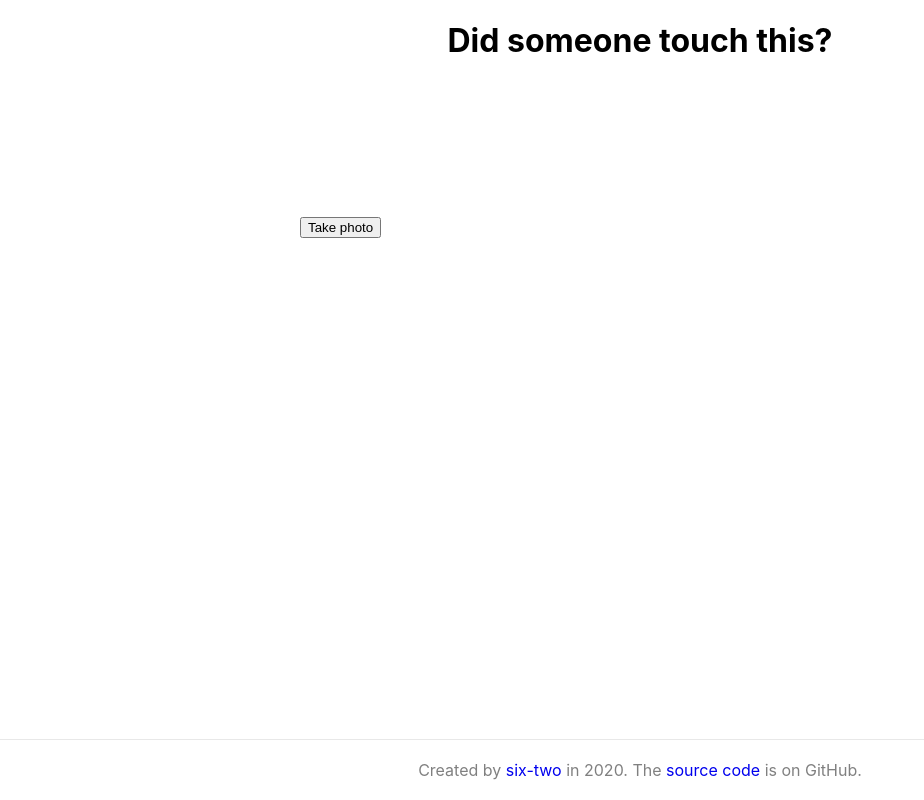
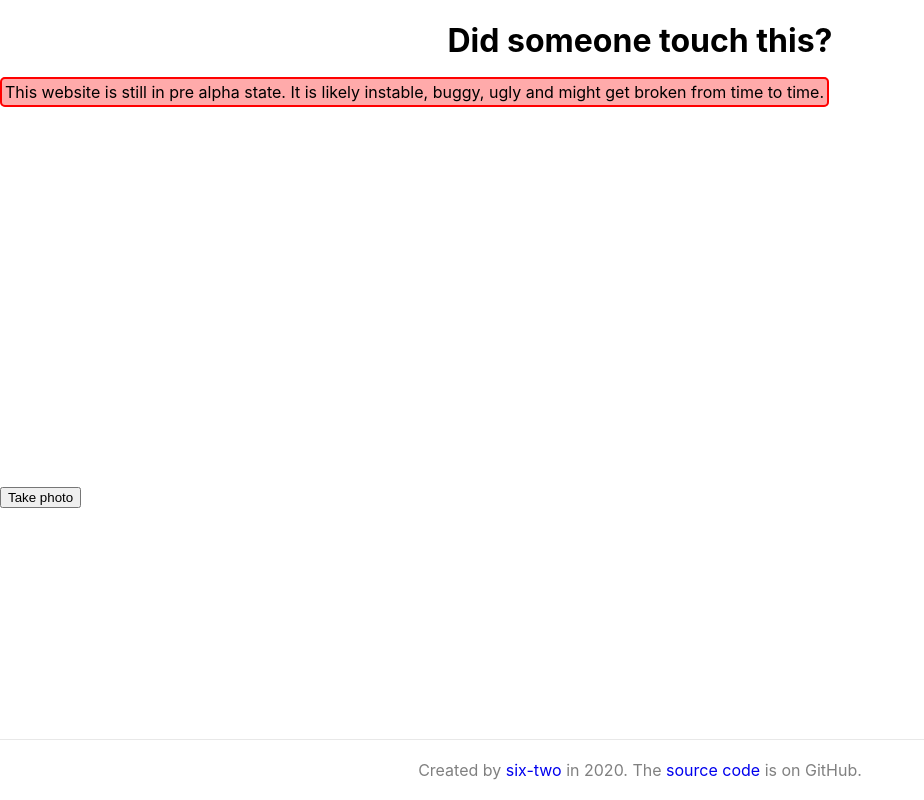
Before and after one commit to six-two/react_did_someone_touch_this, a React (Create React App) app: page / in a window 1280 px wide. Shown: the whole page, without its empty margins (0-924 px from the left). Built offline with nearby package versions, Linux system fonts and the light colour scheme; no server answers.

Commit message:
Switched to SASS. Misc small fixes. Added pre alpha warning message

```diff
--- a/package.json
+++ b/package.json
@@ -13,6 +13,7 @@
     "@types/react-dom": "^16.9.8",
     "@types/react-redux": "^7.1.9",
     "@types/resemblejs": "^1.3.28",
+    "node-sass": "^4.14.1",
     "react": "^16.13.1",
     "react-dom": "^16.13.1",
     "react-redux": "^7.2.0",
--- a/src/app/ImageTaker.tsx
+++ b/src/app/ImageTaker.tsx
@@ -26,6 +26,7 @@ class ImageTaker extends React.Component<Props, State> {
     return (
       <div>
         <Webcam ref={this.webcamRef} className="cam" audio={false} videoConstraints={VIDEO_CONSTRAINTS} />
+        <br />
         <button onClick={this.onClick}>Take photo</button>
       </div>
     );
--- a/src/app/Main.tsx
+++ b/src/app/Main.tsx
@@ -1,7 +1,7 @@
 import React from 'react';
 import Webcam from "react-webcam";
 import { connect } from 'react-redux';
-import '../css/main.css';
+import '../css/main.scss';
 import UploadAndCompare from './UploadAndCompare';
 import ImageTaker from './ImageTaker';
 import { State as ReduxState, ImageData } from './redux/store';
@@ -39,19 +39,24 @@ class MainView extends React.Component<Props, State> {
   }
 
   render() {
-    // {this.state.running ?
-    //   <Webcam className="cam" audio={false} videoConstraints={videoConstraints} />
-    //   : <span className="no-cam">Video is paused</span>}
-    // <div>
-    //   <button onClick={this.toggle_running}>Start/Stop</button>
-    // </div>
+    return (
+      <div className="root">
+        <span className="err-msg">
+          This website is still in pre alpha state. It is likely instable, buggy, ugly and might get broken from time to time.
+        </span>
+        <div className="app-contents">
+          {this.renderContents()}
+        </div>
+      </div>
+    );
+  }
+
+  renderContents() {
     if (!this.props.beforeImageData) {
-      return <div className="root">
-        <ImageTaker setImage={this.props.setBeforeImage} />
-      </div>
+      return <ImageTaker setImage={this.props.setBeforeImage} />
     }
     return (
-      <div className="root">
+      <div>
         <div className="cam-overlay">
           <img src={this.props.beforeImageData} />
           <ImageTaker setImage={this.props.setAfterImage} />
--- a/src/css/main.css
+++ /dev/null
@@ -1,37 +0,0 @@
-.root {
-  background: eee;
-}
-.root .cam {
-    padding: auto 0;
-  }
-
-.root img {
-    max-width: 300px;
-    max-height: 300px;
-  }
-
-.root .cam-overlay {
-  position: relative;
-  width: 500;
-  height: 500;
-}
-.root .cam-overlay img {
-  max-width: 100%;
-  max-height: 100%;
-  width: 100%;
-  height: 100%;
-}
-
-
-.root .cam-overlay div {
-  position: absolute;
-  top: 0;
-  right: 0;
-  height: 100%;
-  width: 100%;
-}
-.root .cam-overlay .cam {
-  height: 100%;
-  width: 100%;
-  opacity: 0.5;
-}
--- /dev/null
+++ b/src/css/main.scss
@@ -0,0 +1,49 @@
+$camWidth: 700px;
+
+.root {
+  background: eee;
+}
+.root .cam {
+    padding: auto 0;
+    width: $camWidth;
+  }
+
+  .err-msg {
+    border-radius: 5px;
+    background-color: #ffaaaa;
+    border: 2px solid #f00;
+    padding: 3px;
+  }
+
+  .app-contents {
+    margin-top: 30px;
+  }
+//
+// .root img {
+//     max-width: 300px;
+//     max-height: 300px;
+//   }
+
+.root .cam-overlay {
+    position: relative;
+    width: $camWidth;
+    height: 500;
+   img {
+    // max-width: $camWidth;
+    // max-height: 100%;
+    width: $camWidth;
+    height: 100%;
+  }
+   div {
+    position: absolute;
+    top: 0;
+    right: 0;
+    // height: 100%;
+    width: $camWidth;
+  }
+  .cam {
+    // height: 100%;
+    width: $camWidth;
+    opacity: 0.5;
+  }
+}
```
Also changed, not shown: 1 other file (tests, documents, lock files or other folders).
